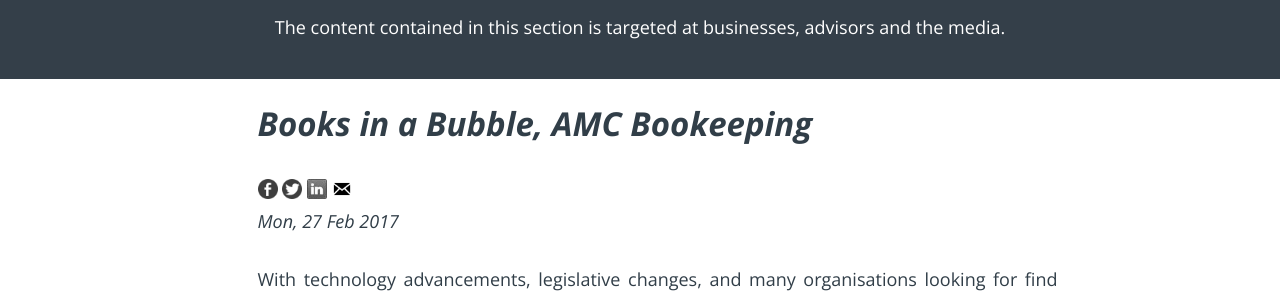
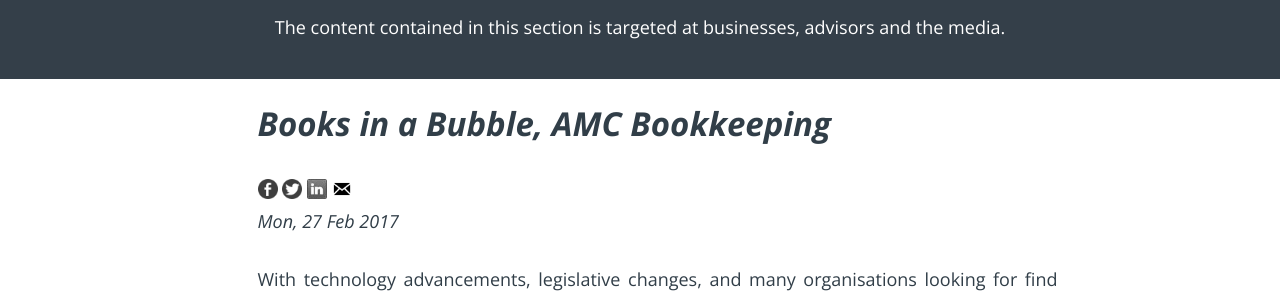
Before and after one commit to Digital-Business-Council/Digital-Business-Council.github.io, a Jekyll site: the page built from _posts/events/2017-02-28-Books-in-bubble.md, in a window 1280 px wide. Shown: the part 190-489 px from the top of the page. Built offline with Jekyll 4.4.1, drawn with Linux system fonts in a browser that asks for light colours.

Commit message:
Update 2017-02-28-Books-in-bubble.md

```diff
--- a/_posts/events/2017-02-28-Books-in-bubble.md
+++ b/_posts/events/2017-02-28-Books-in-bubble.md
@@ -1,13 +1,13 @@
 ---
 layout: blog-page
-title: "Books in a Bubble, AMC Bookeeping"
+title: "Books in a Bubble, AMC Bookkeeping"
 date: 2017-02-27 12:45:01 +1100
 categories: event
 comments: false
 permalink: /event/20170101-1
 event-datetime: 2017-02-28 13:00:00 +1100
 excerpt-image: /images/blogs/Blog.png
-excerpt: "Books in a Bubble, AMC Bookeeping."
+excerpt: "Books in a Bubble, AMC Bookkeeping."
 ---
 
 With technology advancements, legislative changes, and many organisations looking for find efficiencies - this event is a MUST for your calendar.
```
